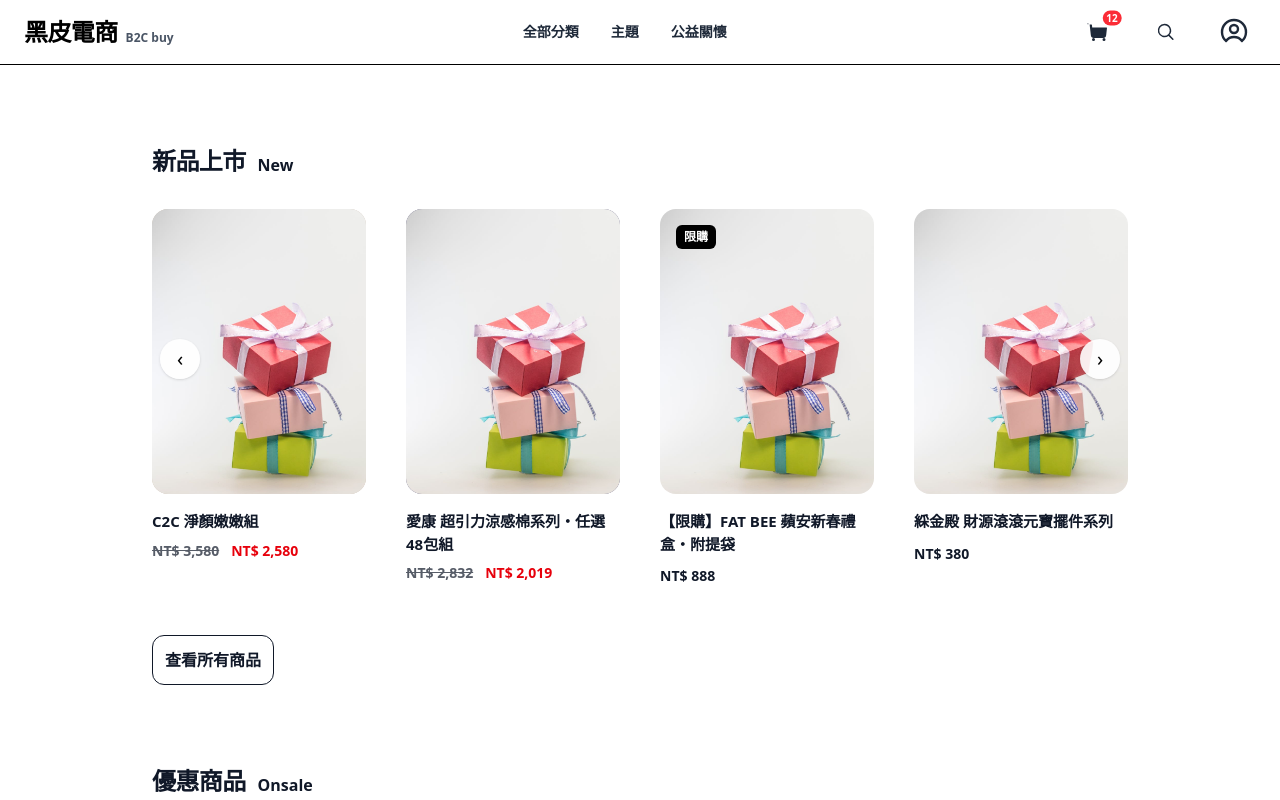
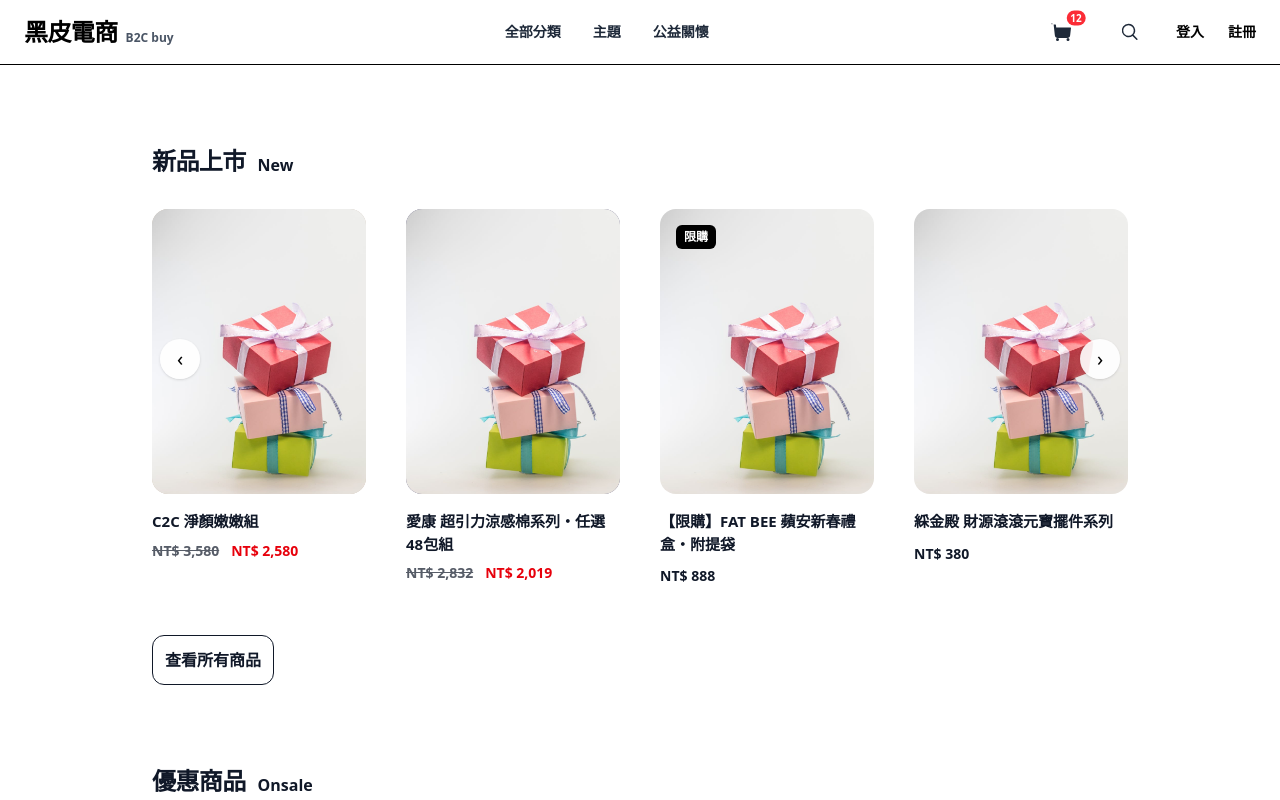
Before and after one commit to bestlatte/HappyShop, a React (Vite) app in the folder frontend/happyShop-frontend-web/: page / in a window 1280 px wide. Shown: the top 800 px of the page. Built offline with nearby package versions, Linux system fonts and the light colour scheme.

Commit message:
feat(Navbar): 增加尚未登入狀態時的畫面以及登入時狀態的畫面

```diff
--- a/frontend/happyShop-frontend-web/src/components/navbar/Navbar.jsx
+++ b/frontend/happyShop-frontend-web/src/components/navbar/Navbar.jsx
@@ -1,6 +1,6 @@
 import { useEffect, useRef, useState } from "react";
 
-export default function Navbar({
+export default function Navbar({user=false,
                                    cartCount = 0,
                                    brandMain = "黑皮電商",
                                    brandSub = "B2C buy",
@@ -16,10 +16,7 @@ export default function Navbar({
     const desktopSearchRef = useRef(null);
     const mobileSearchRef = useRef(null);
 
-    const user = {
-        name : "李軒毅" ,
-        email : "b409105065@tmu.edu.tw"
-    }
+
 
     const navItems = [
         { label: "全部分類", href: "#" },
@@ -64,6 +61,82 @@ export default function Navbar({
         console.log("搜尋：", q);
         // 未來可以用來打API
         // navigate(`/search?q=${encodeURIComponent(q)}`)
+    }
+
+    function GuestMenu(){
+        return (
+            <div className="flex items-center gap-6">
+                <a className="text-sm font-semibold hover:underline" href="/login">登入</a>
+                <a className="text-sm font-semibold hover:underline" href="/register">註冊</a>
+
+            </div>
+        );
+
+
+
+    }
+
+    function AuthMenu({ user : authUser}){
+        return (
+            <div className="relative" ref={accountRef}>
+                <button
+                    type="button"
+                    className="inline-flex h-11 w-11 cursor-pointer items-center justify-center rounded-full hover:bg-gray-100 active:scale-95"
+                    aria-label="會員"
+                    aria-expanded={accountOpen}
+                    onClick={()=>setAccountOpen((v)=>!v)}
+                >
+                    <svg xmlns="http://www.w3.org/2000/svg" fill="none" viewBox="0 0 24 24" strokeWidth={1.8} stroke="currentColor" className="h-8 w-8 text-gray-800">
+                        <path strokeLinecap="round" strokeLinejoin="round" d="M17.982 18.725A7.488 7.488 0 0 0 12 15.75a7.488 7.488 0 0 0-5.982 2.975m11.963 0a9 9 0 1 0-11.963 0M15 9.75a3 3 0 1 1-6 0 3 3 0 0 1 6 0Z" />
+                    </svg>
+                </button>
+
+                {accountOpen && (
+                    <div className="absolute right-0 top-[52px] z-50 w-64 rounded-xl bg-white shadow-lg ring-1 ring-black/5">
+                        <div className="px-4 py-3">
+                            <div className="text-lg font-extrabold text-gray-900">{authUser?.name}</div>
+                            <div className="mt-1 text-sm text-gray-500">{authUser?.email}</div>
+                        </div>
+
+                        <div className="h-px bg-gray-200" />
+
+                        <div className="py-1">
+                            {[
+                                { label: "所有訂單", href: "/orders" },
+                                { label: "C-Point歷程", href: "/points" },
+                                { label: "訂閱商品", href: "/subscriptions" },
+                                { label: "帳戶設定", href: "/account" },
+                                { label: "修改密碼", href: "/account/password" },
+                            ].map((item) => (
+                                <a
+                                    key={item.label}
+                                    href={item.href}
+                                    className="block px-4 py-2.5 text-[14px] font-medium text-gray-900 hover:bg-gray-50"
+                                    onClick={()=>setAccountOpen(false)}
+                                >
+                                    {item.label}
+                                </a>
+                            ))}
+
+                            <div className="my-1 h-px bg-gray-200" />
+
+                            <button
+                                type="button"
+                                className="block w-full px-4 py-2.5 text-left text-[14px] font-medium text-gray-900 hover:bg-gray-50 cursor-pointer"
+                                onClick={() => {
+                                    setAccountOpen(false);
+                                    console.log("logout");
+                                }}
+                            >
+                                登出
+                            </button>
+                        </div>
+                    </div>
+                )}
+            </div>
+        );
+
+
     }
 
     // 放大鏡圖
@@ -229,63 +302,8 @@ export default function Navbar({
                         {SearchIcon}
                     </button>
 
-                    {/* 會員 */}
-                    <div className="relative" ref={accountRef}>
-                        <button
-                            type="button"
-                            className="inline-flex h-11 w-11 cursor-pointer items-center justify-center rounded-full hover:bg-gray-100 active:scale-95"
-                            aria-label="會員"
-                            aria-expanded={accountOpen}
-                            onClick={()=>setAccountOpen((v)=>!v)}
-                        >
-                            <svg xmlns="http://www.w3.org/2000/svg" fill="none" viewBox="0 0 24 24" strokeWidth={1.8} stroke="currentColor" className="h-8 w-8 text-gray-800">
-                                <path strokeLinecap="round" strokeLinejoin="round" d="M17.982 18.725A7.488 7.488 0 0 0 12 15.75a7.488 7.488 0 0 0-5.982 2.975m11.963 0a9 9 0 1 0-11.963 0M15 9.75a3 3 0 1 1-6 0 3 3 0 0 1 6 0Z" />
-                            </svg>
-                        </button>
-
-                        {accountOpen && (
-                            <div className="absolute right-0 top-[52px] z-50 w-64 rounded-xl bg-white shadow-lg ring-1 ring-black/5">
-                                <div className="px-4 py-3">
-                                    <div className="text-lg font-extrabold text-gray-900">{user.name}</div>
-                                    <div className="mt-1 text-sm text-gray-500">{user.email}</div>
-                                </div>
-
-                                <div className="h-px bg-gray-200" />
-
-                                <div className="py-1">
-                                    {[
-                                        { label: "所有訂單", href: "/orders" },
-                                        { label: "C-Point歷程", href: "/points" },
-                                        { label: "訂閱商品", href: "/subscriptions" },
-                                        { label: "帳戶設定", href: "/account" },
-                                        { label: "修改密碼", href: "/account/password" },
-                                    ].map((item) => (
-                                        <a
-                                            key={item.label}
-                                            href={item.href}
-                                            className="block px-4 py-2.5 text-[14px] font-medium text-gray-900 hover:bg-gray-50"
-                                            onClick={()=>setAccountOpen(false)}
-                                        >
-                                            {item.label}
-                                        </a>
-                                    ))}
-
-                                    <div className="my-1 h-px bg-gray-200" />
-
-                                    <button
-                                        type="button"
-                                        className="block w-full px-4 py-2.5 text-left text-[14px] font-medium text-gray-900 hover:bg-gray-50 cursor-pointer"
-                                        onClick={() => {
-                                            setAccountOpen(false);
-                                            console.log("logout");
-                                        }}
-                                    >
-                                        登出
-                                    </button>
-                                </div>
-                            </div>
-                        )}
-                    </div>
+                    {/* 會員 : 如果有user登入就切換成user頁面 */}
+                    {user?<AuthMenu />:<GuestMenu/>}
                 </div>
             </div>
 
--- a/frontend/happyShop-frontend-web/src/layouts/RootLayout.jsx
+++ b/frontend/happyShop-frontend-web/src/layouts/RootLayout.jsx
@@ -3,9 +3,17 @@ import Footer from "../components/footer/Footer.jsx";
 import Home from "../features/product/pages/Home.jsx";
 
 export default function RootLayout({ children }) {
+
+    const user  = null ;
+    // const user = {
+    //     name : "李軒毅" ,
+    //     email : "b409105065@tmu.edu.tw"
+    // }
+
+
     return (
         <>
-            <Navbar cartCount={12} />
+            <Navbar  user={user}  cartCount={12} />
             <Home></Home>
             <Footer/>
         </>
```
